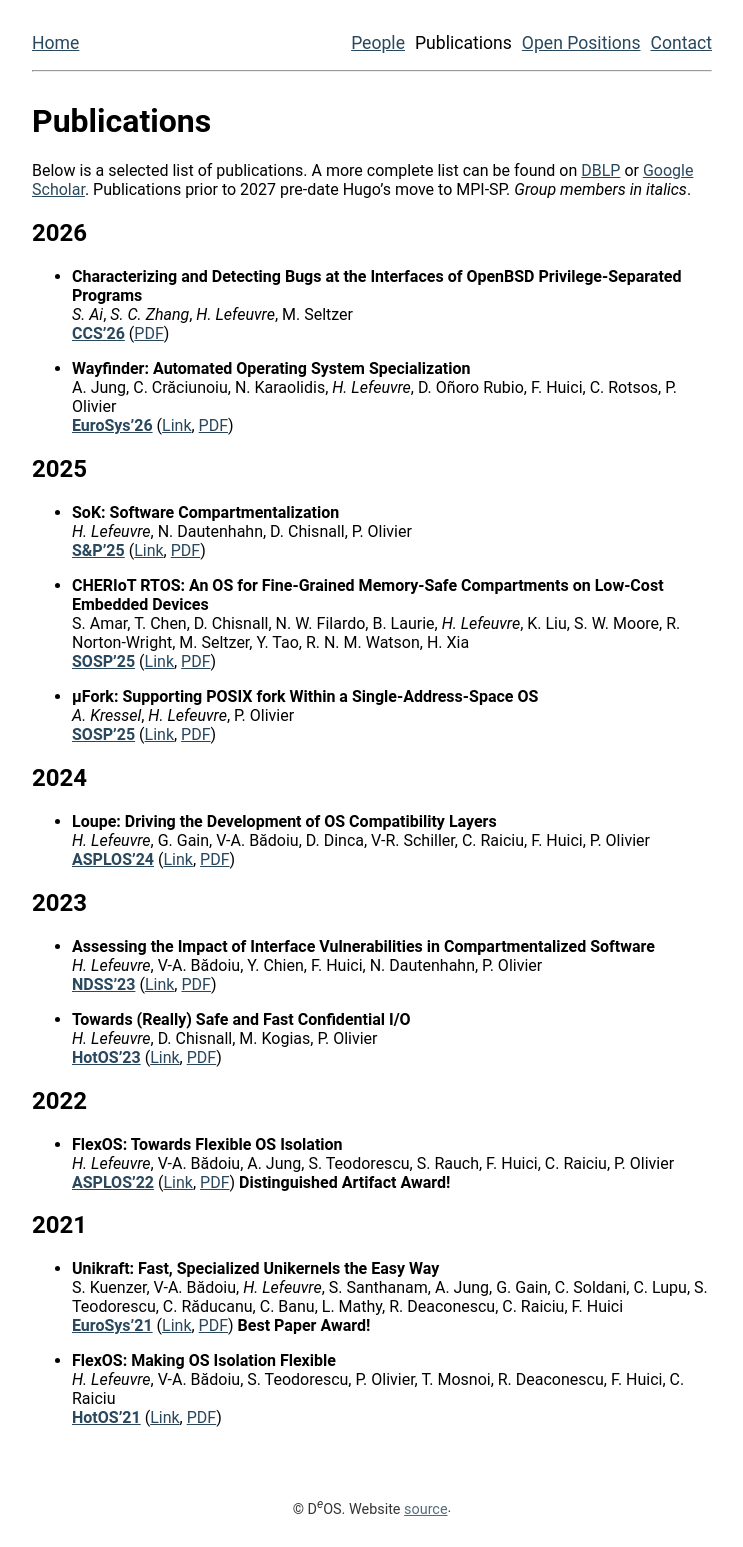
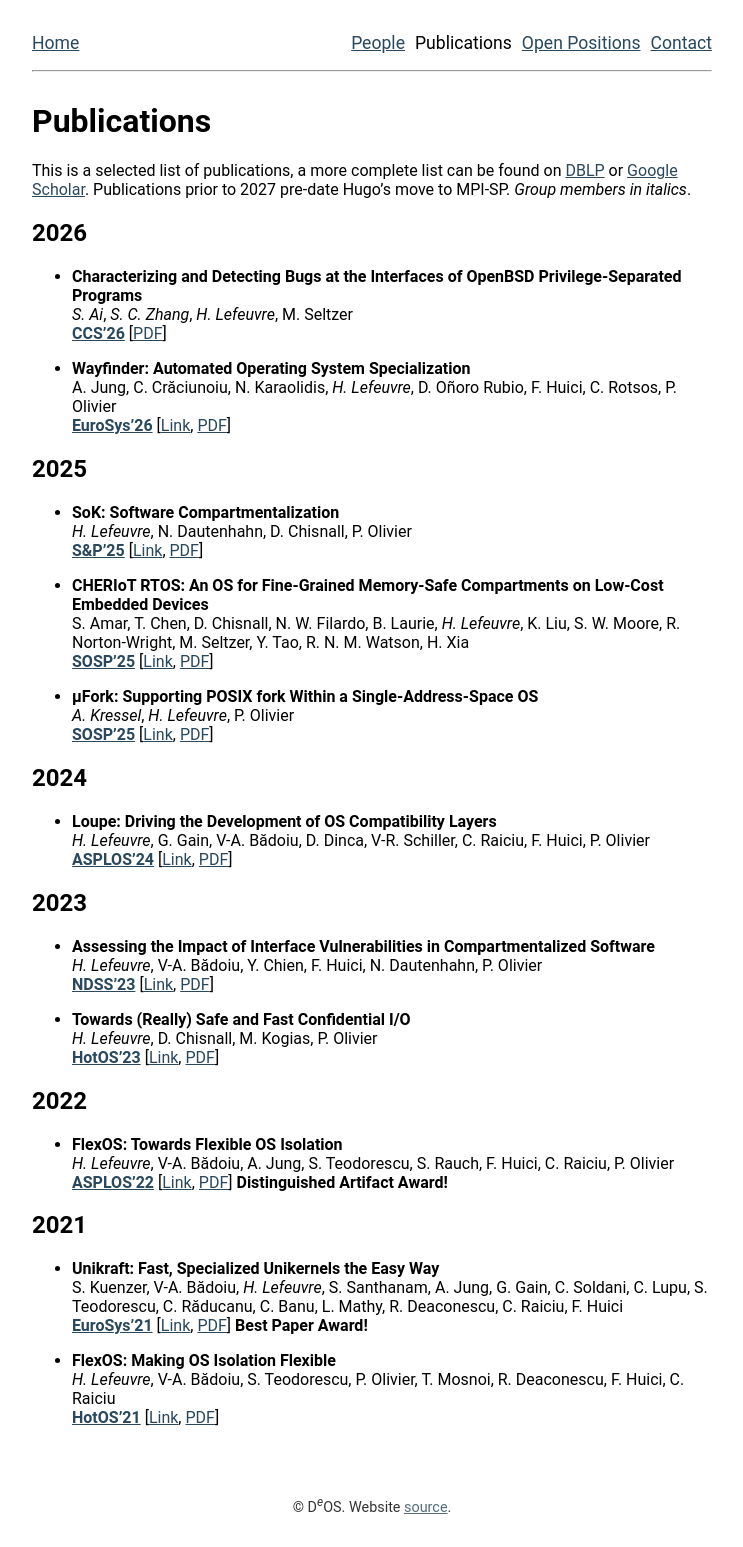
Before and after one commit to mpi-sp-deos/mpi-sp-deos.github.io, a Jekyll site: the page built from publications.md, in a window 1280 px wide. Shown: the whole page, without its empty margins (268-1011 px from the left). Built offline with Jekyll 4.4.1, drawn with Linux system fonts in a browser that asks for light colours.

Commit message:
Small visual fixes
Signed-off-by: Hugo Lefeuvre <hlef@cs.ubc.ca>

```diff
--- a/assets/css/main.css
+++ b/assets/css/main.css
@@ -23,6 +23,17 @@ a {
 li > * {
     /* Bullet point content gets very ugly on small screen sizes if we justify */
     text-align: left;
+}
+
+/* Hack to avoid the e of DeOS make the line height ugly on small screens. */
+sup {
+    line-height: 0;
+
+    /* The following rules (or similar) likely come from browser
+     * style and are not needed
+     */
+    font-size: 0.83em;
+    vertical-align: super;
 }
 
 /* Main wrapper, centered */
--- a/publications.md
+++ b/publications.md
@@ -3,13 +3,13 @@ layout: page
 title: 'Publications'
 ---
 
-Below is a selected list of publications. A more complete list can be found on [DBLP](https://dblp.org/pid/279/6840.html) or [Google Scholar](https://scholar.google.com/citations?user=lWYt2pUAAAAJ&hl=en&oi=sra).
+This is a selected list of publications, a more complete list can be found on [DBLP](https://dblp.org/pid/279/6840.html) or [Google Scholar](https://scholar.google.com/citations?user=lWYt2pUAAAAJ&hl=en&oi=sra).
 Publications prior to 2027 pre-date Hugo's move to MPI-SP.
 *Group members in italics*.
 
 {% for year in site.data.publications %}
 ## {{ year.year }}
 {% for pub in year.publications %}
-* **{{ pub.title }}**<br/>{{ pub.authors }}<br/>[**{{ pub.venue }}**]({{ pub.venue-link }}) ({% if pub.paper-link %}[Link]({{ pub.paper-link }}), {% endif %}[PDF](/assets/pdf/{{ pub.pdf }})) {% if pub.award %} **{{ pub.award }}!**{% endif %}
+* **{{ pub.title }}**<br/>{{ pub.authors }}<br/>[**{{ pub.venue }}**]({{ pub.venue-link }}) [{% if pub.paper-link %}[Link]({{ pub.paper-link }}), {% endif %}[PDF](/assets/pdf/{{ pub.pdf }})] {% if pub.award %} **{{ pub.award }}!**{% endif %}
 {% endfor %}
 {% endfor %}
```
